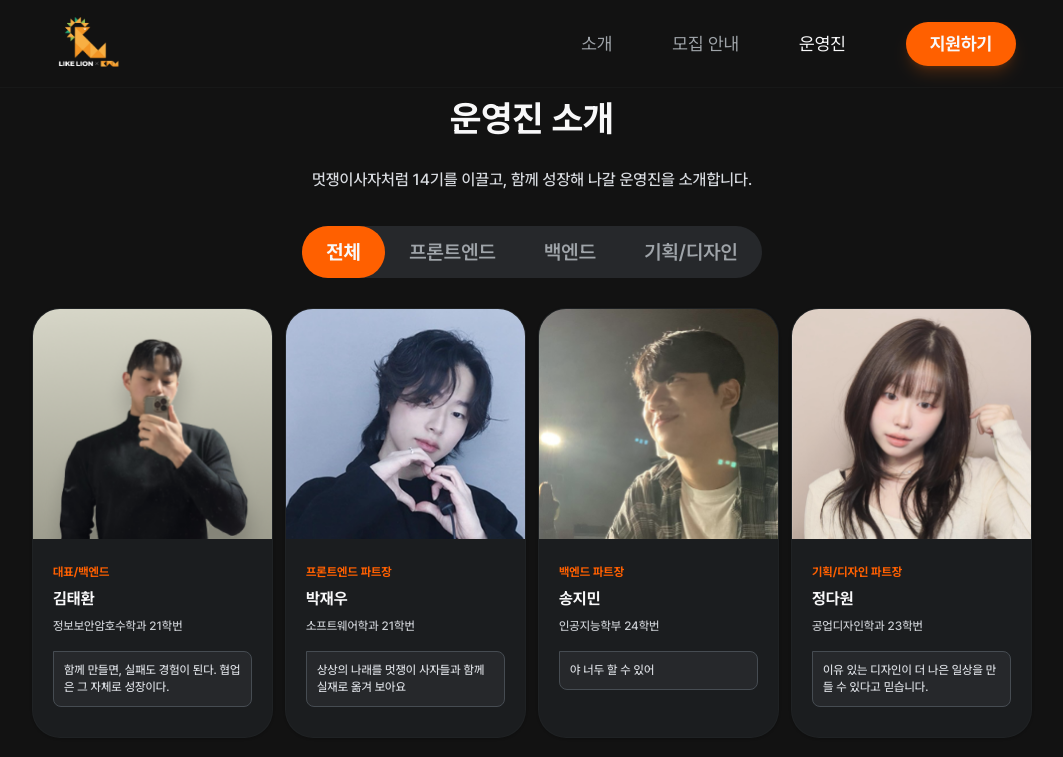
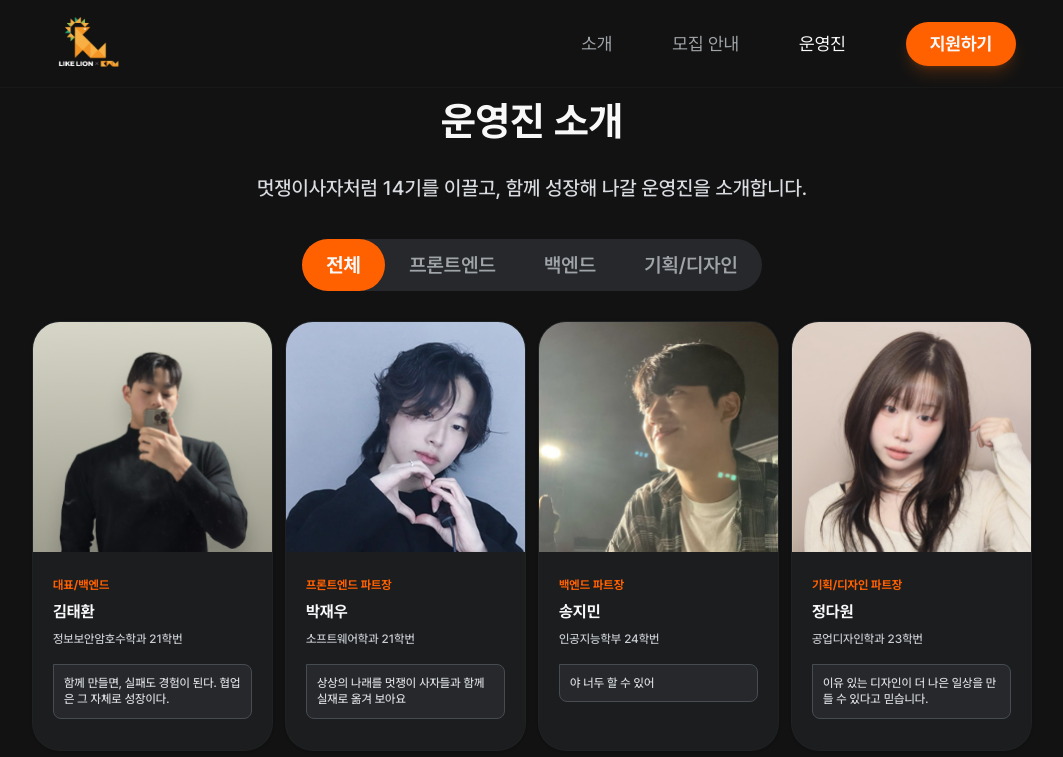
Before and after one commit to LikeLion-at-KMU/14th-Page, a Next.js app: page /staff in a window 1280 px wide. Shown: the top 757 px of the page, without its empty margins (108-1171 px from the left). Built offline with nearby package versions, Linux system fonts and the light colour scheme.

Commit message:
staff header

```diff
--- a/app/staff/page.js
+++ b/app/staff/page.js
@@ -51,10 +51,10 @@ export default function Staff() {
       <div className="mx-auto max-w-6xl mt-14">
         {/* 헤더 섹션 */}
         <div className="mb-[24px] md:mb-[32px] text-center">
-          <h1 className="text-[var(--text-strong)] text-[20px] md:text-[36px] font-bold leading-[100%] md:leading-tight">
+          <h1 className="text-[var(--text-strong)] text-[20px] md:text-[40px] font-bold leading-[100%] md:leading-tight">
             운영진 소개
           </h1>
-          <p className="text-[var(--g3)] mt-[8px] md:mt-[24px] text-[12px] md:text-[16px] font-medium leading-[183%]">
+          <p className="text-[var(--g3)] mt-[8px] md:mt-[24px] text-[10px] md:text-[20px] font-medium leading-[183%]">
             멋쟁이사자처럼 14기를 이끌고, 함께 성장해 나갈 운영진을 소개합니다.
           </p>
         </div>
```
